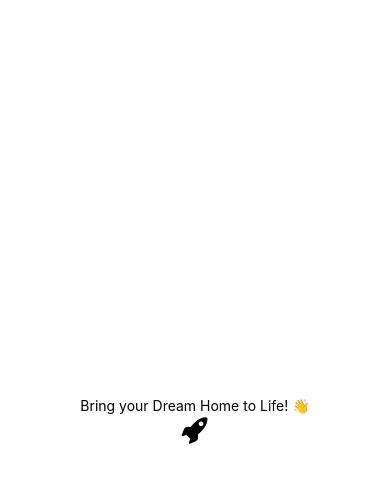
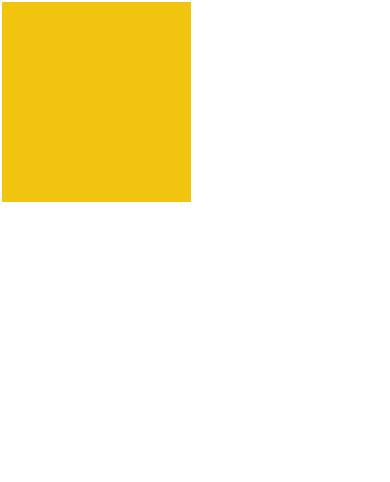
Before and after one commit to jaredsbt/GardenofRosas, a React Native app: screen / in a window 390 px wide. Shown: the top 482 px of the page. Built offline with nearby package versions, Linux system fonts and the light colour scheme.

Commit message:
Style sheet that contains a container, scroll container and box

```diff
--- a/App.js
+++ b/App.js
@@ -1,8 +1,14 @@
 import React, { useCallback, useEffect, useState } from 'react';
-import { StyleSheet, Text, View } from 'react-native';
 import Entypo from '@expo/vector-icons/Entypo';
 import * as SplashScreen from 'expo-splash-screen';
 import * as Font from 'expo-font';
+import {
+  StyleSheet,
+  Text,
+  View,
+  ScrollView,
+  Dimensions,
+} from 'react-native';
 
 // Keep the splash screen visible while we fetch resources
 SplashScreen.preventAutoHideAsync();
@@ -45,15 +51,44 @@ export default function App() {
   }
 
   return (
-    <View
-      style={{ flex: 1, alignItems: 'center', justifyContent: 'center' }}
-      onLayout={onLayoutRootView}>
-      <Text>Bring your Dream Home to Life! 👋</Text>
-      <Entypo name="rocket" size={30} />
-    </View>
+    <ScrollView style = {styles.scrollContainer}>
+      <View style = {styles.box}><Text></Text></View>
+    </ScrollView>
+
+    // <View>
+    //   <View
+    //     style={{ flex: 1, alignItems: 'center', justifyContent: 'center' }}
+    //     onLayout={onLayoutRootView}>
+    //     <Text>Bring your Dream Home to Life! 👋</Text>
+    //     <Entypo name="rocket" size={30} />
+    //   </View>
+    // </View>
+
   );
 }
 
+const styles = StyleSheet.create({
+  scrollContainer: {
+    flex: 1,
+  },
+
+  container: {
+    flex: 1,
+    flexDirection: 'row',
+    flexWrap: 'wrap',
+    padding: 2,
+  },
+
+  box: {
+    margin: 2,
+    width: Dimensions.get('window').width / 2 -6,
+    height: 200,
+    justifyContent: 'center',
+    alignItems: 'center',
+    backgroundColor: '#f1c40f'
+  }
+
+});
 
 // import { StatusBar } from 'expo-status-bar';
 // import { StyleSheet, Text, View } from 'react-native';
```
